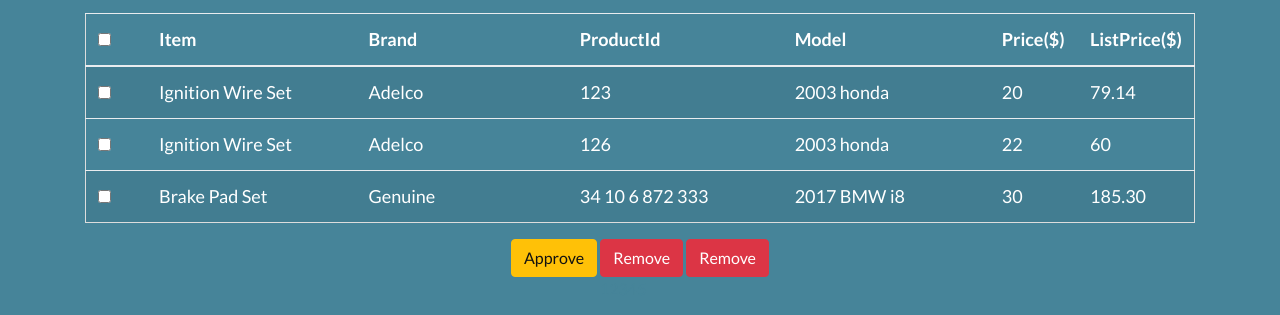
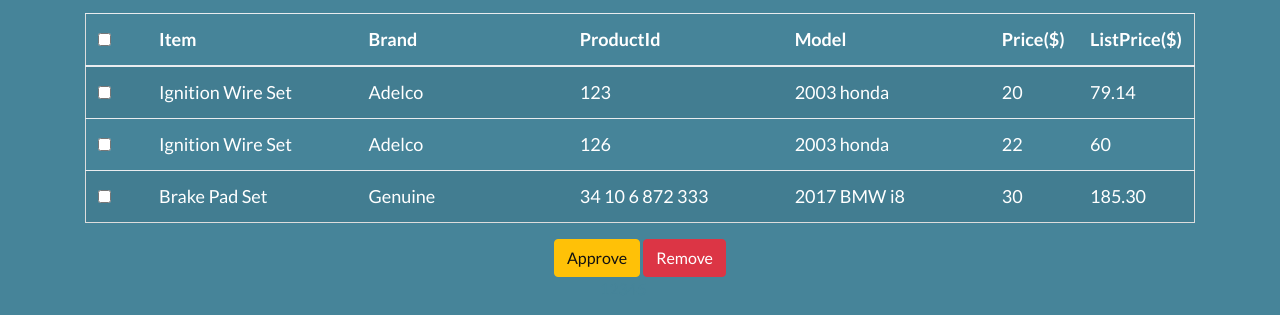
Before and after one commit to AkshayJaitly/IMGTEST, a plain HTML site: page disapproved.html in a window 1280 px wide. Shown: the part 483-798 px from the top of the page. Drawn offline with nearby package versions, Linux system fonts and the light colour scheme.

Commit message:
Update disapproved.html

```diff
--- a/disapproved.html
+++ b/disapproved.html
@@ -123,7 +123,6 @@
           <div class="container" style="position:realtive">
           <button type="button" class="btn btn-warning">Approve</button>
           <input id="button1" type="button" class="btn btn-danger" value="Remove" >
-          <button type="button1" class="btn btn-danger">Remove </button>
           <br>
           <ul class="pagination" style="position:relative; left: 500px">
             <li class="active"><a href="#">1</a></li>
```
